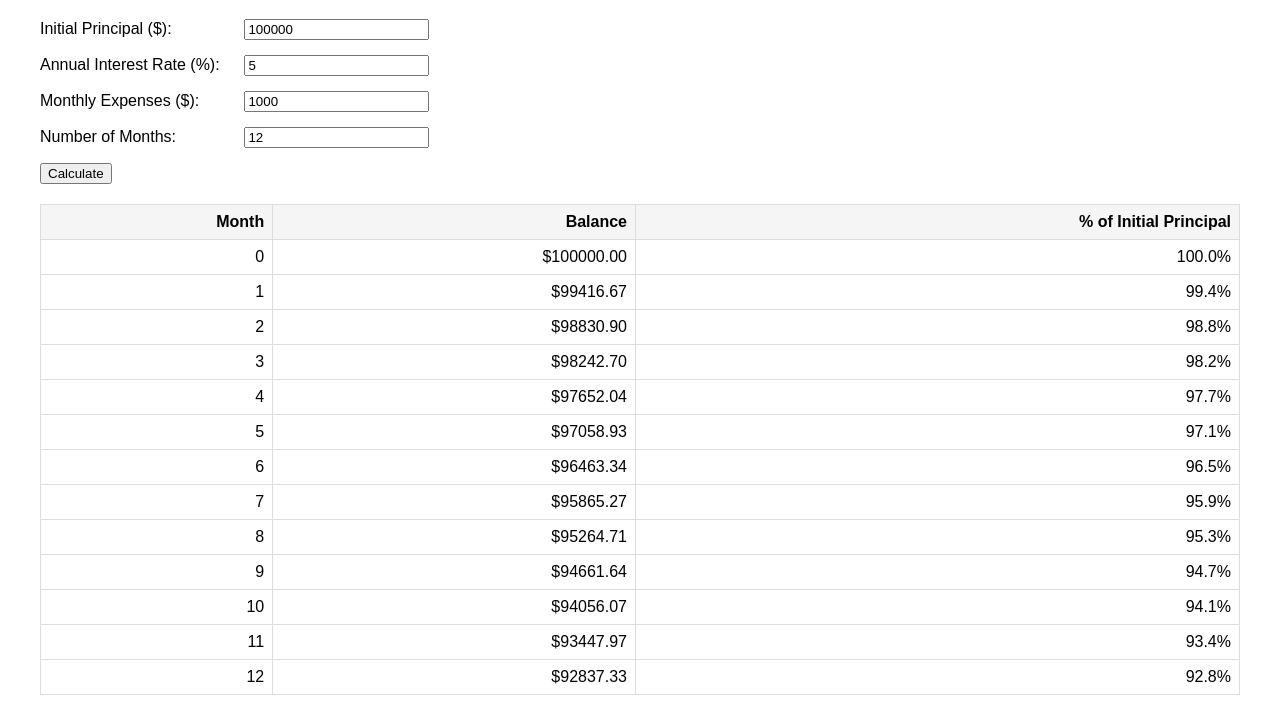
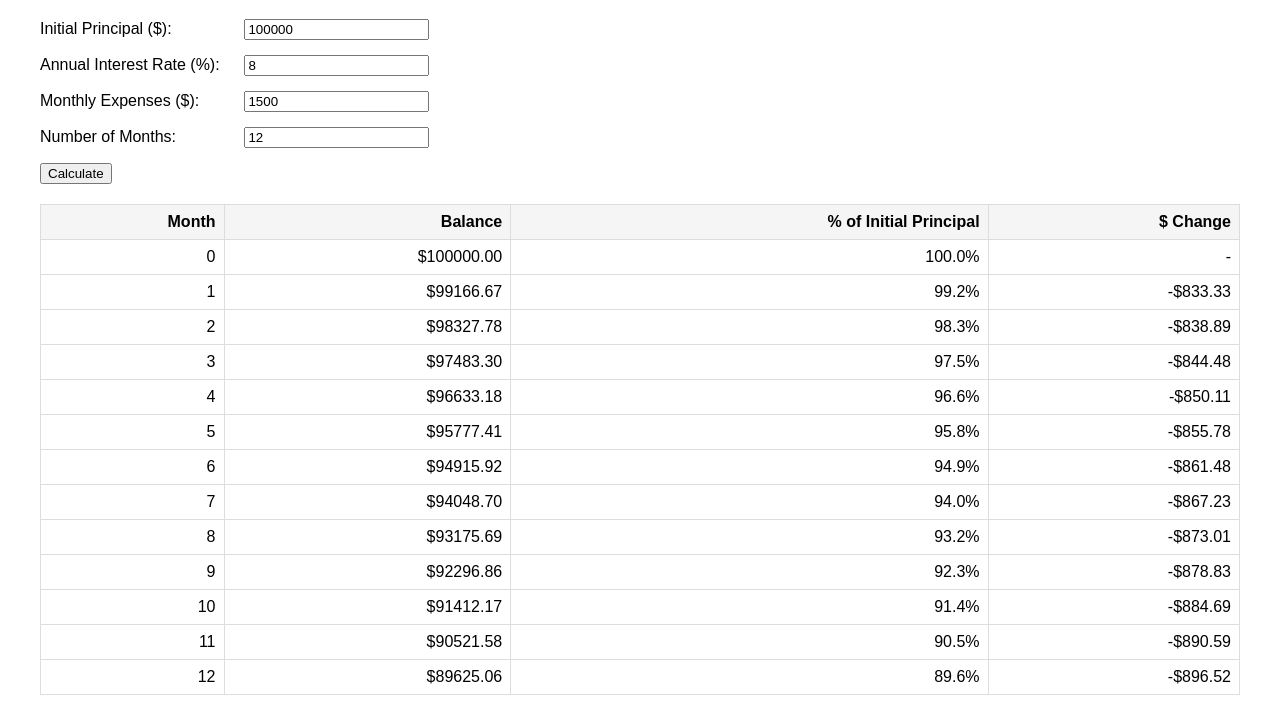
Before and after one commit to dwalter/interest_plus_expenses_calc, a plain HTML site: page index.html in a window 1280 px wide. Shown: the part 81-793 px from the top of the page. Drawn offline with Linux system fonts and the light colour scheme.

Commit message:
Update index.html

```diff
--- a/index.html
+++ b/index.html
@@ -34,9 +34,6 @@
             width: 100%;
             height: 400px;
         }
-        .chart-bar {
-            fill: steelblue;
-        }
         .chart-line {
             fill: none;
             stroke: steelblue;
@@ -54,12 +51,12 @@
 
     <div class="input-group">
         <label for="rate">Annual Interest Rate (%):</label>
-        <input type="number" id="rate" value="5" step="0.1">
+        <input type="number" id="rate" value="8" step="0.1">
     </div>
 
     <div class="input-group">
         <label for="expenses">Monthly Expenses ($):</label>
-        <input type="number" id="expenses" value="1000">
+        <input type="number" id="expenses" value="1500">
     </div>
 
     <div class="input-group">
@@ -85,24 +82,34 @@
             let balance = principal;
 
             for (let i = 0; i <= months; i++) {
-                data.push({
-                    month: i,
-                    balance: balance
-                });
+                if (i === 0) {
+                    data.push({
+                        month: i,
+                        balance: balance,
+                        change: 0
+                    });
+                } else {
+                    const interestEarned = balance * monthlyRate;
+                    const newBalance = balance + interestEarned - monthlyExpenses;
+                    const change = newBalance - balance;
 
-                if (i < months) {
-                    // Apply monthly interest and subtract expenses
-                    balance = balance * (1 + monthlyRate) - monthlyExpenses;
+                    data.push({
+                        month: i,
+                        balance: newBalance,
+                        change: change
+                    });
+
+                    balance = newBalance;
                 }
             }
 
-            // Create table
             let tableHtml = `
                 <table>
                     <tr>
                         <th>Month</th>
                         <th>Balance</th>
                         <th>% of Initial Principal</th>
+                        <th>$ Change</th>
                     </tr>
             `;
 
@@ -112,6 +119,7 @@
                         <td>${row.month}</td>
                         <td>$${row.balance.toFixed(2)}</td>
                         <td>${((row.balance / principal) * 100).toFixed(1)}%</td>
+                        <td>${row.change === 0 ? '-' : (row.change > 0 ? '+' : '-') + '$' + Math.abs(row.change).toFixed(2)}</td>
                     </tr>
                 `;
             });
@@ -119,18 +127,15 @@
             tableHtml += '</table>';
             document.getElementById('tableContainer').innerHTML = tableHtml;
 
-            // Calculate months until depletion with extended calculation if needed
             let monthsUntilDepleted = data.findIndex(row => row.balance <= 0);
             let monthsText = '';
 
             if (monthsUntilDepleted === -1) {
-                // If not found in initial period, calculate until we find it
                 let extendedBalance = data[data.length - 1].balance;
                 let totalMonths = months;
 
-                // If balance is decreasing, keep calculating until we find depletion
                 if (data[data.length - 1].balance < data[0].balance) {
-                    while (extendedBalance > 0 && totalMonths < 1200) { // Set a reasonable upper limit
+                    while (extendedBalance > 0 && totalMonths < 1200) {
                         extendedBalance = extendedBalance * (1 + monthlyRate) - monthlyExpenses;
                         totalMonths++;
 
@@ -151,14 +156,10 @@
                 monthsText = `Total months until depletion: ${monthsUntilDepleted} (${years} years)`;
             }
 
-            // Calculate break-even monthly expenses (where interest equals expenses)
             const monthlyInterest = principal * monthlyRate;
             const breakEvenExpense = monthlyInterest.toFixed(2);
-
-            // Calculate required APY to break even with current expenses
             const requiredAnnualRate = (monthlyExpenses * 12 / principal) * 100;
 
-            // Build the complete status text
             const statusHtml = `
                 <div>${monthsText}</div>
                 <div style="margin-top: 10px;">Monthly expenses to break-even: $${breakEvenExpense} (Interest earned per month at current rate)</div>
@@ -167,29 +168,23 @@
 
             document.getElementById('monthsRemaining').innerHTML = statusHtml;
 
-            // Create chart
             const svg = document.getElementById('chart');
-            const margin = {top: 20, right: 20, bottom: 30, left: 80};  // Increased left margin
+            const margin = {top: 20, right: 20, bottom: 30, left: 80};
             const width = svg.clientWidth - margin.left - margin.right;
             const height = 400 - margin.top - margin.bottom;
 
-            // Clear previous content
             svg.innerHTML = '';
-
-            // Set viewBox for responsiveness
             svg.setAttribute('viewBox', `0 0 ${width + margin.left + margin.right} ${height + margin.top + margin.bottom}`);
 
             const g = document.createElementNS("http://www.w3.org/2000/svg", "g");
             g.setAttribute('transform', `translate(${margin.left},${margin.top})`);
             svg.appendChild(g);
 
-            // Scales with predefined min and max
             const minBalance = Math.min(...data.map(d => d.balance));
             const maxBalance = Math.max(...data.map(d => d.balance));
             const xScale = value => (width * value) / months;
             const yScale = value => height * (1 - (value - minBalance) / (maxBalance - minBalance));
 
-            // Create line
             let pathD = `M ${xScale(data[0].month)} ${yScale(data[0].balance)}`;
             for (let i = 1; i < data.length; i++) {
                 pathD += ` L ${xScale(data[i].month)} ${yScale(data[i].balance)}`;
@@ -200,7 +195,6 @@
             path.setAttribute('class', 'chart-line');
             g.appendChild(path);
 
-            // Add x-axis
             const xAxis = document.createElementNS("http://www.w3.org/2000/svg", "g");
             xAxis.setAttribute('transform', `translate(0,${height})`);
             for (let i = 0; i <= months; i += Math.ceil(months/10)) {
@@ -213,7 +207,6 @@
             }
             g.appendChild(xAxis);
 
-            // Add y-axis with 6 evenly spaced ticks
             const yAxis = document.createElementNS("http://www.w3.org/2000/svg", "g");
             const numYTicks = 5;
 
@@ -230,7 +223,6 @@
             g.appendChild(yAxis);
         }
 
-        // Initial calculation
         calculate();
     </script>
 </body>
```
